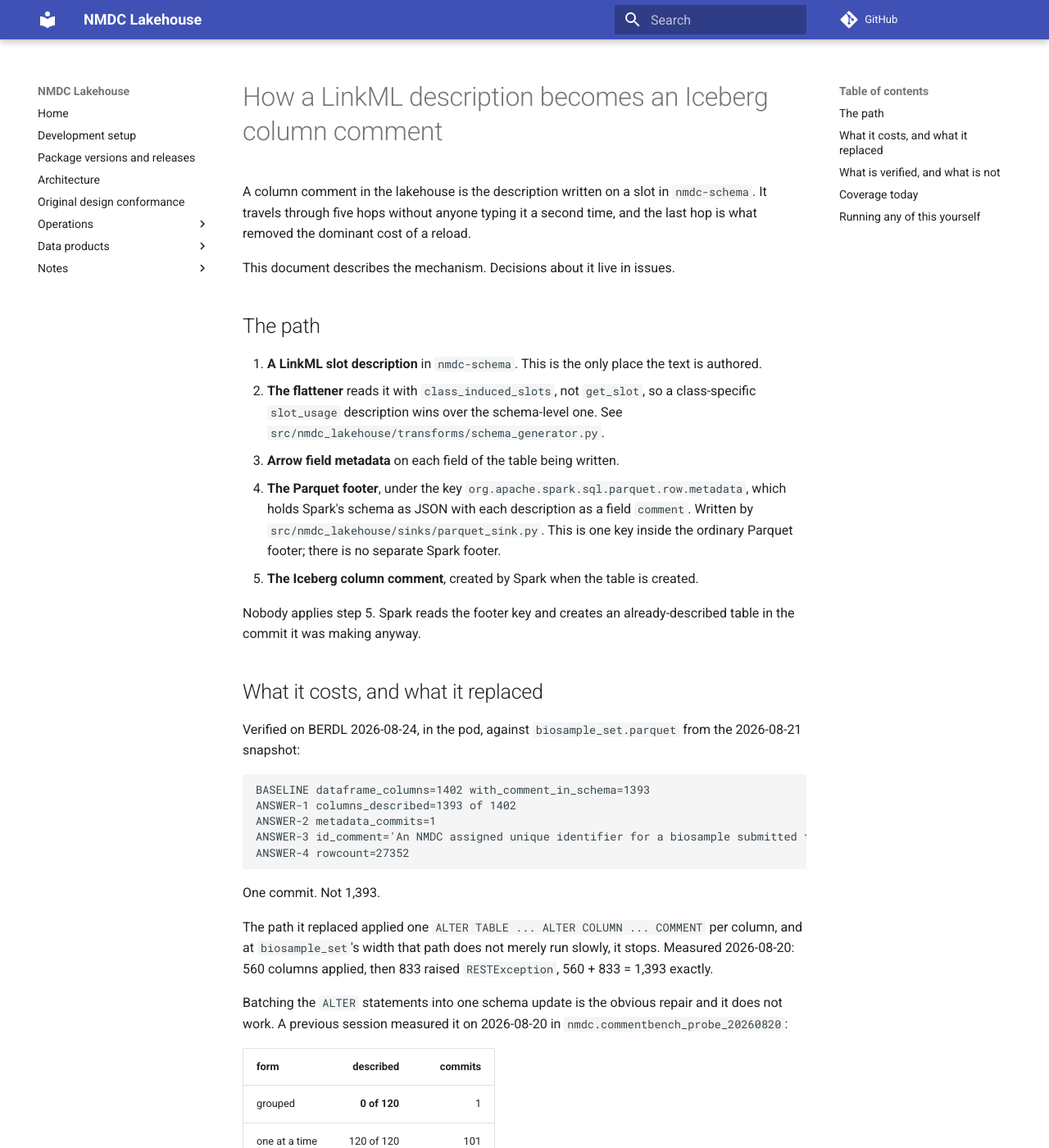
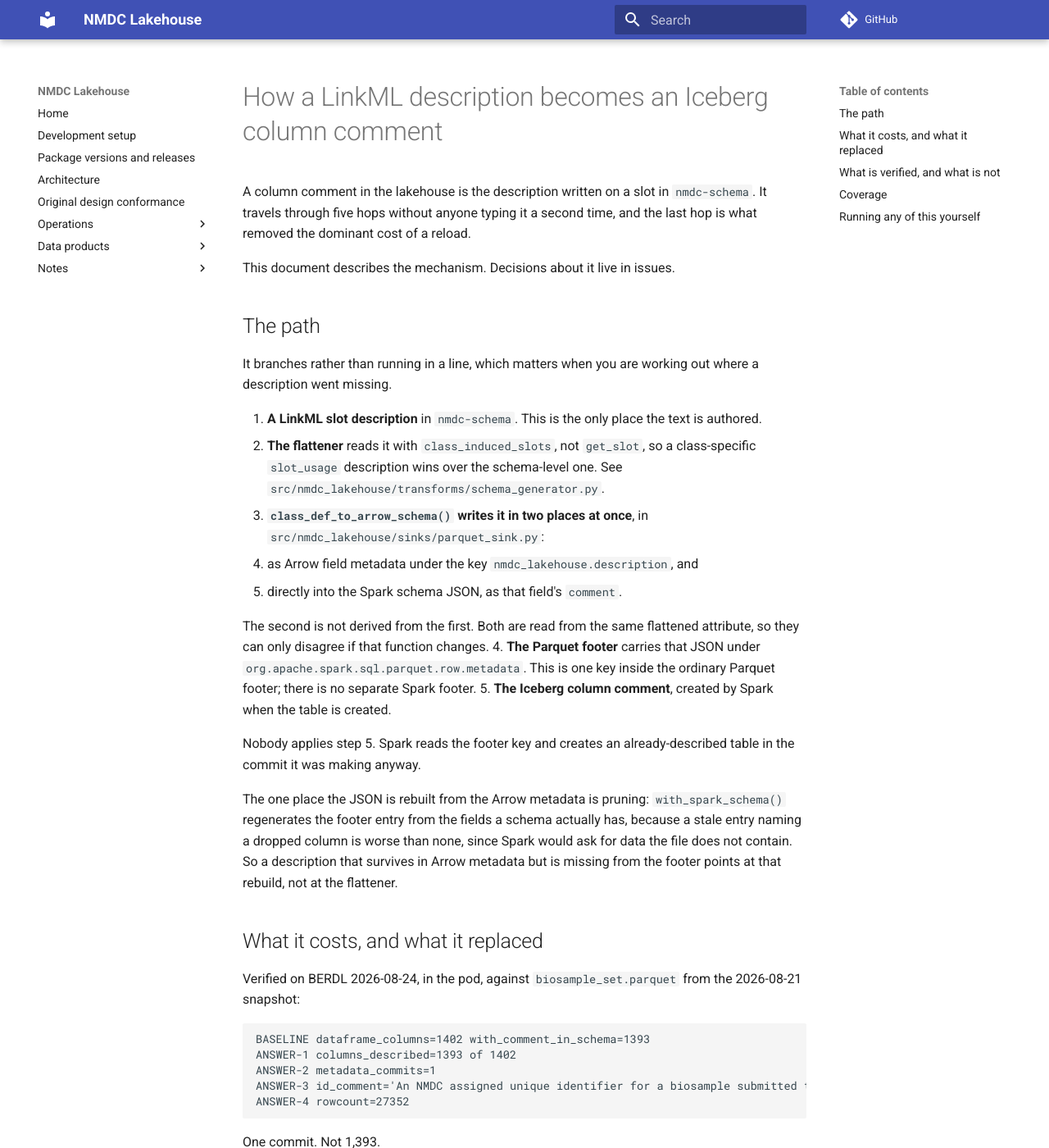
Before and after one commit to microbiomedata/nmdc-lakehouse, an MkDocs documentation site: the page built from docs/column-description-path.md, in a window 1280 px wide and 1400 px high. Shown: the whole window at 82% size. Built offline with MkDocs 1.6.1 and Material for MkDocs 9.7.7, drawn with Linux system fonts in a browser that asks for light colours; comment, search, counter and statistics services are not loaded; some of the changed text lies outside the part shown.

Commit message:
Sweep the stale catalog caveat out of the code as well as the docs
Two reviewers flagged the same contradiction in different places, which is the
signal that it is a class rather than two spots. A sweep for every assertion
that the catalog side is unconfirmed found a third nobody reported:
berdl-upload.md told the reader to expect the metadata run to be dominated by
the widest table, one column at a time and one commit each, which is the cost
the footer removed. It now says the step writes nothing, with both measurements.

parquet_sink.py carried the same caveat beside the footer key, including an
instruction not to describe the catalog side as delivered. Both issues it cited
are closed.

Three other corrections, all mine and all overstated claims:

The description path is a branch, not a chain. class_def_to_arrow_schema writes
the Arrow field metadata and the Spark schema JSON in parallel from the same
attribute, and only pruning rebuilds the JSON from the metadata. That distinction
is what tells you where a missing description went.

The coverage figure had no date, in a document whose point is that measurements
carry theirs.

"Every step past the local Parquet file needs a Spark session" is false in a
guide that documents three offline ones, and the blanket "ipython, not python"
contradicted a verified block in the same file that runs a self-contained script
under python. Both are scoped now.

Co-Authored-By: Claude <noreply@anthropic.com>

```diff
--- a/docs/column-description-path.md
+++ b/docs/column-description-path.md
@@ -8,21 +8,35 @@ This document describes the mechanism. Decisions about it live in issues.
 
 ## The path
 
+It branches rather than running in a line, which matters when you are working
+out where a description went missing.
+
 1. **A LinkML slot description** in `nmdc-schema`. This is the only place the
    text is authored.
 2. **The flattener** reads it with `class_induced_slots`, not `get_slot`, so a
    class-specific `slot_usage` description wins over the schema-level one. See
    `src/nmdc_lakehouse/transforms/schema_generator.py`.
-3. **Arrow field metadata** on each field of the table being written.
-4. **The Parquet footer**, under the key
-   `org.apache.spark.sql.parquet.row.metadata`, which holds Spark's schema as
-   JSON with each description as a field `comment`. Written by
-   `src/nmdc_lakehouse/sinks/parquet_sink.py`. This is one key inside the
+3. **`class_def_to_arrow_schema()` writes it in two places at once**, in
+   `src/nmdc_lakehouse/sinks/parquet_sink.py`:
+   - as Arrow field metadata under the key `nmdc_lakehouse.description`, and
+   - directly into the Spark schema JSON, as that field's `comment`.
+
+   The second is not derived from the first. Both are read from the same
+   flattened attribute, so they can only disagree if that function changes.
+4. **The Parquet footer** carries that JSON under
+   `org.apache.spark.sql.parquet.row.metadata`. This is one key inside the
    ordinary Parquet footer; there is no separate Spark footer.
 5. **The Iceberg column comment**, created by Spark when the table is created.
 
 Nobody applies step 5. Spark reads the footer key and creates an
 already-described table in the commit it was making anyway.
+
+The one place the JSON is rebuilt from the Arrow metadata is pruning:
+`with_spark_schema()` regenerates the footer entry from the fields a schema
+actually has, because a stale entry naming a dropped column is worse than none,
+since Spark would ask for data the file does not contain. So a description that
+survives in Arrow metadata but is missing from the footer points at that
+rebuild, not at the flattener.
 
 ## What it costs, and what it replaced
 
@@ -68,15 +82,18 @@ failed on 2026-08-20.
 The footer key and the agreement between its comments and the slot descriptions
 are covered by tests in this repository. Spark turning those comments into
 catalog column comments was unobserved until the 2026-08-24 probe above, and the
-documentation said so until 2026-08-27. It is now measured rather than inferred.
+documentation said so until 2026-08-27, in this file, in
+[`mongodb-connection.md`](mongodb-connection.md), and in a comment beside the
+footer key in `src/nmdc_lakehouse/sinks/parquet_sink.py`. All three now record
+the measurement instead.
 
 What has **not** been established is a supported way to change one column
 description on a live table that is not being reloaded. That is the open half,
 and it is [#297](https://github.com/microbiomedata/nmdc-lakehouse/issues/297).
 
-## Coverage today
+## Coverage
 
-2,036 of 2,059 columns, 98.9%, against `nmdc-schema` 11.23.0. All 23 blanks are
+2,036 of 2,059 columns, 98.9%, measured 2026-08-27 against `nmdc-schema` 11.23.0. All 23 blanks are
 slots with no description upstream, not losses in this pipeline. The figure, the
 list, and the command that reproduces it are in
 [`nmdc_metadata_tables.md`](nmdc_metadata_tables.md).
```
Also changed, not shown: docs/berdl-upload.md (+19 -11 lines), 1 other file.
